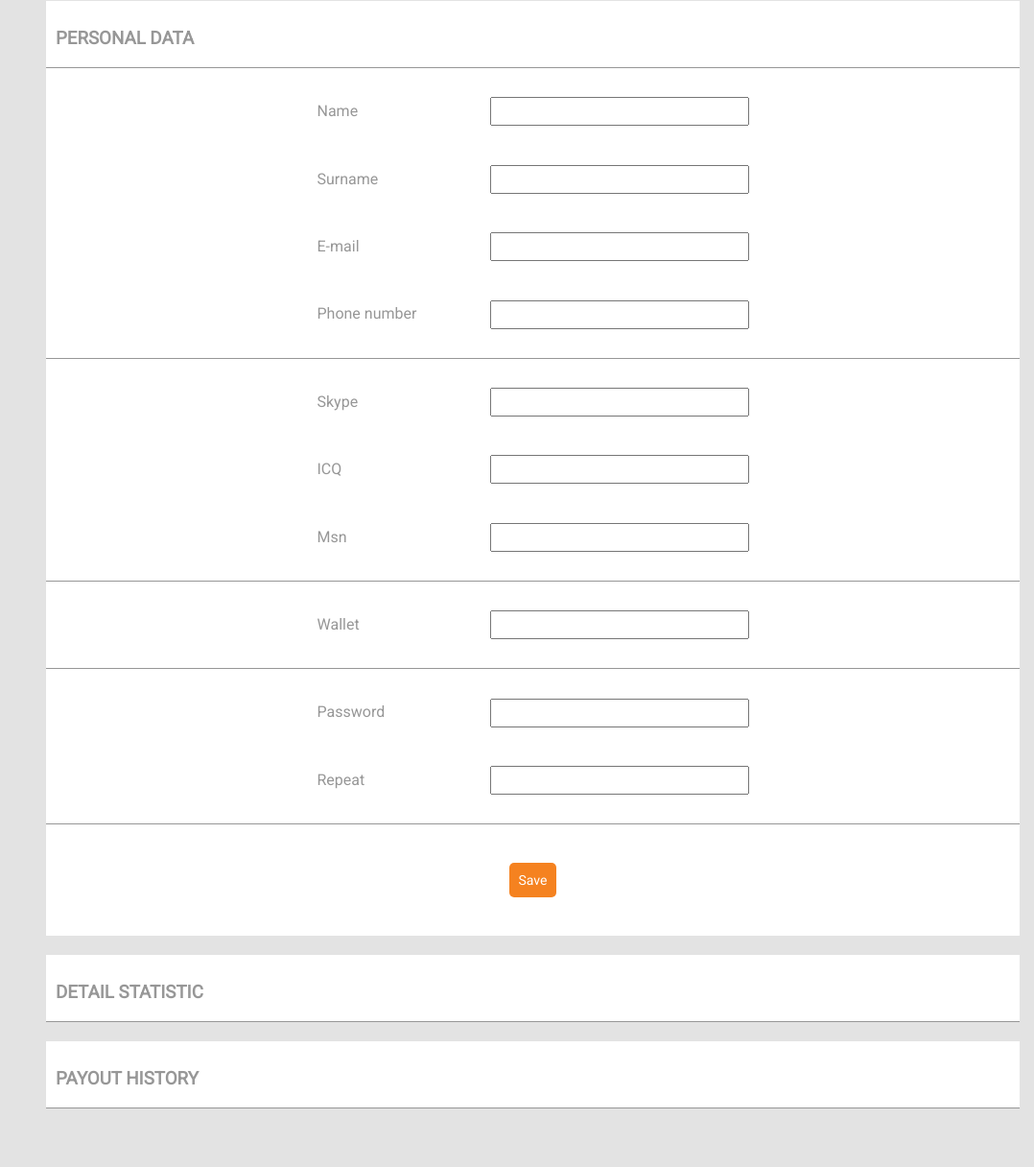
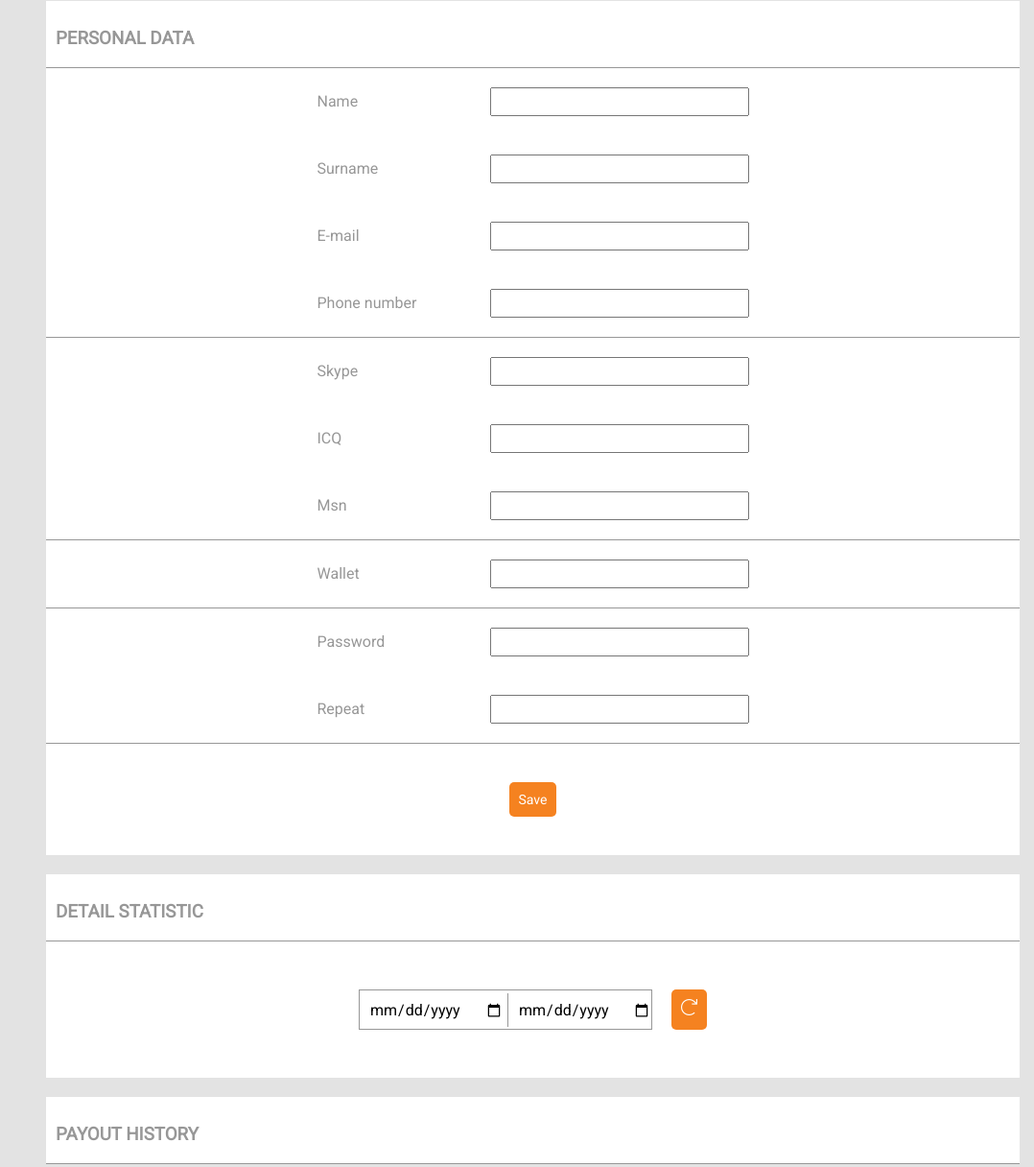
Before and after one commit to Akagi80/solo-project, a website: page src/index.html in a window 1280 px wide. Shown: the part 2817-4033 px from the top of the page at 96% size, without its empty margins (202-1280 px from the left). Before the commit the page ends 3987 px from the top, so only its background shows below. Drawn offline with nearby package versions, Linux system fonts and the light colour scheme; files that its build step writes are made by us from their sources; a web font is replaced by a local one.

Commit message:
Fix personal data section

```diff
--- a/src/index.html
+++ b/src/index.html
@@ -73,7 +73,8 @@
                 <div class="date-picker">
                     <form class="date-picker-form">
                         <input type="date" name="date" class="date date-from">
-                        <input type="date" name="date" class="date date-to"><i class="icon-calendar icon"></i>
+                        <input type="date" name="date" class="date date-to">
+                        <div class="ico"><i class="icon-calendar icon"></i></div>
                     </form>
                 </div>
                 <div class="btn-date-picker">
@@ -104,11 +105,11 @@
                 </div>
             </div>
             <div class="scroll-wrapper">
-                    <table>
-                        <div class="chart-container">
-                            <img class="chart-img" src="images/chart.png" alt="">
-                        </div>
-                    </table>
+                <table>
+                    <div class="chart-container">
+                        <img class="chart-img" src="images/chart.png" alt="">
+                    </div>
+                </table>
             </div>
         </div>
 
@@ -281,75 +282,80 @@
             <div class="title-container">
                 <h3 class="title">PERSONAL DATA</h3>
             </div>
-            <div class="form-box">
-                <form>
+            <form action="" method="POST">
+                <div class="form-box">
                     <div class="form">
-                        <p class="label">Name</p>
+                        <label>Name</label>
                         <input type="text" name="name" required>
                     </div>
                     <div class="form">
-                        <p class="label">Surname</p>
+                        <label>Surname</label>
                         <input type="text" name="surname" required>
                     </div>
                     <div class="form">
-                        <p class="label">E-mail</p>
+                        <label>E-mail</label>
                         <input type="email" name="email" required>
                     </div>
                     <div class="form">
-                        <p class="label">Phone number</p>
-                        <input type="number" name="phone-number" required>
+                        <label>Phone number</label>
+                        <input type="number" name="phone-number">
                     </div>
-                </form>
-            </div>
-            <div class="form-box">
-                <form>
+                </div>
+
+                <div class="form-box">
                     <div class="form">
-                        <p class="label">Skype</p>
-                        <input type="text" name="skype" required>
+                        <label>Skype</label>
+                        <input type="text" name="skype">
                     </div>
                     <div class="form">
-                        <p class="label">ICQ</p>
-                        <input type="text" name="icq" required>
+                        <label>ICQ</label>
+                        <input type="text" name="icq">
                     </div>
                     <div class="form">
-                        <p class="label">Msn</p>
-                        <input type="text" name="msn" required>
+                        <label>Msn</label>
+                        <input type="text" name="msn">
                     </div>
+                </div>
 
-                </form>
-            </div>
-            <div class="form-box">
-                <form>
+                <div class="form-box">
                     <div class="form">
-                        <p class="label">Wallet</p>
-                        <input type="text" name="wallet" required>
+                        <label>Wallet</label>
+                        <input type="number" name="wallet" required>
                     </div>
-                </form>
-            </div>
-            <div class="form-box">
-                <form>
+                </div>
+
+                <div class="form-box">
                     <div class="form">
-                        <p class="label">Password</p>
-                        <input type="text" name="password" required>
+                        <label>Password</label>
+                        <input type="password" name="password" required>
                     </div>
                     <div class="form">
-                        <p class="label">Repeat</p>
-                        <input type="text" name="repeat" required>
+                        <label>Repeat</label>
+                        <input type="password" name="repeat" required>
                     </div>
+                </div>
 
-                </form>
-            </div>
-            <div class="btn-middle">
-                <button class="btn">Save</button>
-            </div>
-
+                <div class="btn-middle">
+                    <button class="btn" type="submit">Save</button>
+                </div>
+            </form>
         </div>
 
         <div class="box detail-container" id="detail">
             <div class="title-container">
                 <h3 class="title">DETAIL STATISTIC</h3>
             </div>
-
+            <div class="general-date-picker">
+                <div class="date-picker">
+                    <form class="date-picker-form">
+                        <input type="date" name="date" class="date date-from">
+                        <input type="date" name="date" class="date date-to"><i class="icon-calendar icon"></i>
+                    </form>
+                </div>
+                <div class="btn-date-picker">
+                    <button class="btn btn-refresh"><i class="icon-refresh icon"></i></button>
+                </div>
+            </div>
         </div>
 
         <div class="box payout-history-container" id="payout">
--- a/src/sass/sections/_maincontent.scss
+++ b/src/sass/sections/_maincontent.scss
@@ -39,7 +39,7 @@
     margin-bottom: 20px;
     width: 450px;
 
-    .label {
+    label {
       width: 40%;
     }
 
@@ -205,7 +205,7 @@
         margin-bottom: 10px;
         width: 250px;
 
-        .label {
+        label {
           width: 100%;
           display: flex;
           justify-content: center;
```
